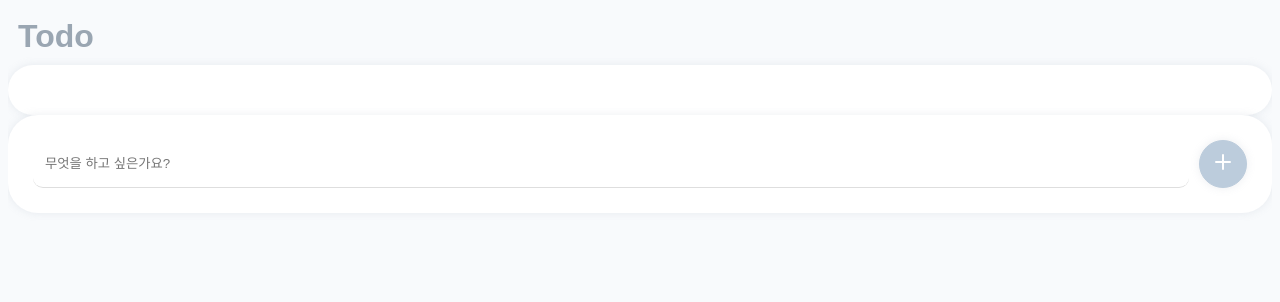
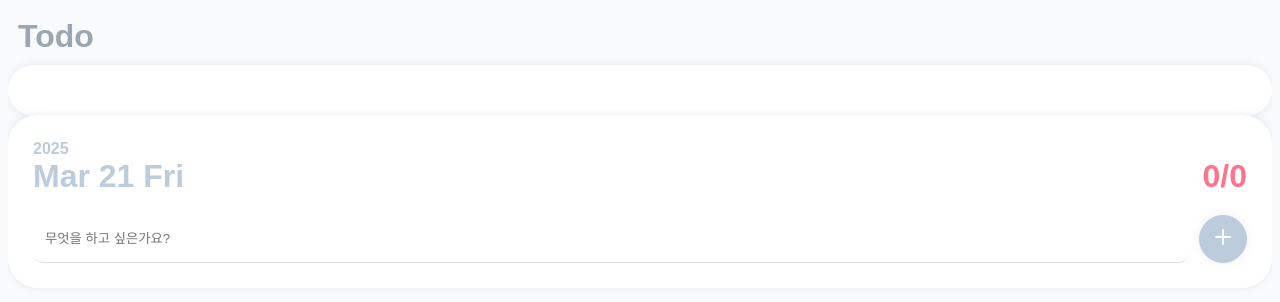
Before and after one commit to CEOS-Developers/react-todo-21th, a React (Vite) app: page / in a window 1280 px wide. Shown: the top 302 px of the page. Built offline with nearby package versions, Linux system fonts and the light colour scheme.

Commit message:
feat: DailyContentHeader 컴포넌트 추가 및 target Date의 날짜 표시 기능 구현

```diff
--- a/src/App.jsx
+++ b/src/App.jsx
@@ -9,6 +9,7 @@ import formatDate from './utils/formatDate'
 import Header from './components/Header'
 import Container from './styles/Container'
 import Editor from './components/Editor'
+import DailyContentHeader from './components/DailyContentHeader'
 
 const mockData = {
   '2025-03-17': [
@@ -103,6 +104,7 @@ function App() {
             <Header />
             <Container></Container>
             <Container>
+              <DailyContentHeader />
               <Editor />
             </Container>
           </ThemeProvider>
--- /dev/null
+++ b/src/components/DailyContentHeader.jsx
@@ -0,0 +1,25 @@
+import React, { useContext } from 'react'
+import { HeadTitle, SubTitle } from '../styles/Title'
+import { useTheme } from 'styled-components'
+import { TodoStateContext } from '../App'
+import FlexContainerRow from '../styles/FlexContainerRow'
+
+const DailyContentHeader = () => {
+  const theme = useTheme()
+
+  const { pivotDate } = useContext(TodoStateContext)
+  const dateObj = new Date(pivotDate)
+  const [day, month, date, year] = dateObj.toString().split(' ')
+
+  return (
+    <div>
+      <SubTitle>{year}</SubTitle>
+      <FlexContainerRow>
+        <HeadTitle>{`${month} ${date} ${day}`}</HeadTitle>
+        <HeadTitle style={{ color: theme.colors.point }}>0/0</HeadTitle>
+      </FlexContainerRow>
+    </div>
+  )
+}
+
+export default DailyContentHeader
--- /dev/null
+++ b/src/styles/FlexContainerRow.jsx
@@ -0,0 +1,9 @@
+import styled from 'styled-components'
+
+const FlexContainerRow = styled.div`
+  display: flex;
+  justify-content: space-between;
+  gap: 10px;
+`
+
+export default FlexContainerRow
--- /dev/null
+++ b/src/styles/Title.jsx
@@ -0,0 +1,15 @@
+import styled from 'styled-components'
+
+const HeadTitle = styled.h1`
+  margin: 0;
+  color: ${(props) => props.theme.colors.darker};
+  font-weight: 600;
+`
+
+const SubTitle = styled.h2`
+  margin: 0;
+  color: ${(props) => props.theme.colors.darker};
+  font-weight: 600;
+  font-size: 1rem;
+`
+export { HeadTitle, SubTitle }
```
